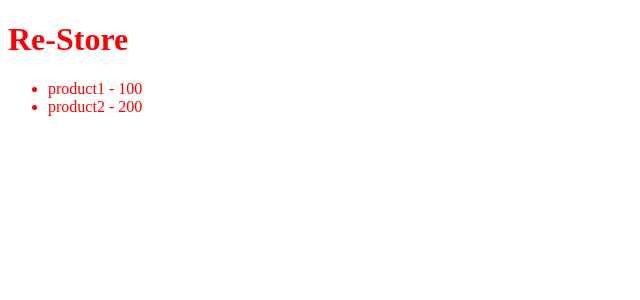
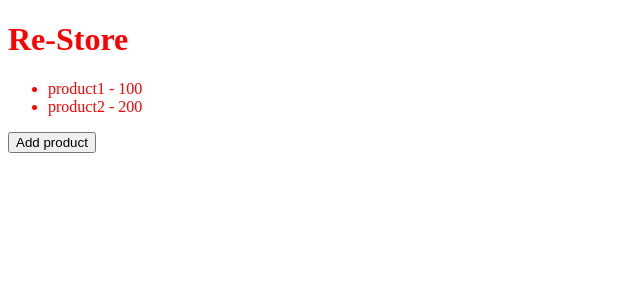
Before and after one commit to PotatoMexicano/e-commerce-vite, a React app in the folder ReStore.client/: page / in a window 1280 px wide. Shown: the top 300 px of the page, without its empty margins (0-640 px from the left). Built offline with nearby package versions, Linux system fonts and the light colour scheme; the HTML template or start-up script is replaced by a standard one.

Commit message:
[feat] adicionado state de produtos.
* Adicionado lista de produtos com botão para adicionar novos.

```diff
--- a/ReStore.client/src/App.tsx
+++ b/ReStore.client/src/App.tsx
@@ -1,9 +1,15 @@
-const products = [
-  {name: 'product1', price: 100.00},
-  {name: 'product2', price: 200.00}
-]
+import { useState } from "react"
 
 function App() {
+  const [products, setProducts] = useState([
+    {name: 'product1', price: 100.00},
+    {name: 'product2', price: 200.00}
+  ]);
+
+  function addProducts() {
+    setProducts(prevState => [...prevState, {name: 'product' + (prevState.length + 1), price: (prevState.length * 100) + 100}]);
+  }
+
   return (
     <div className="app">
       <h1>Re-Store</h1>
@@ -12,6 +18,7 @@
           <li key={index}>{item.name} - {item.price}</li>
         ))}
       </ul>
+      <button onClick={addProducts}>Add product</button>
     </div>
   )
 }
```
